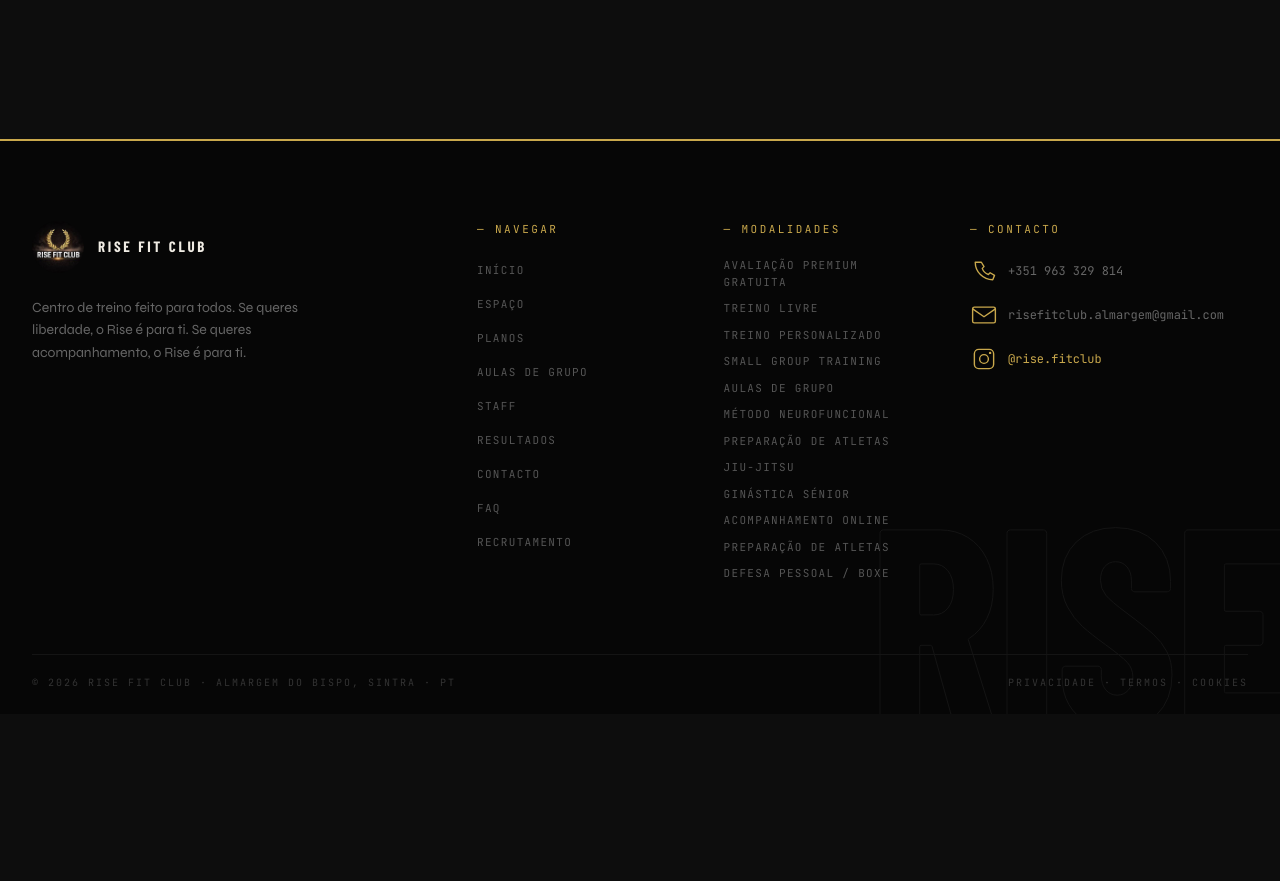
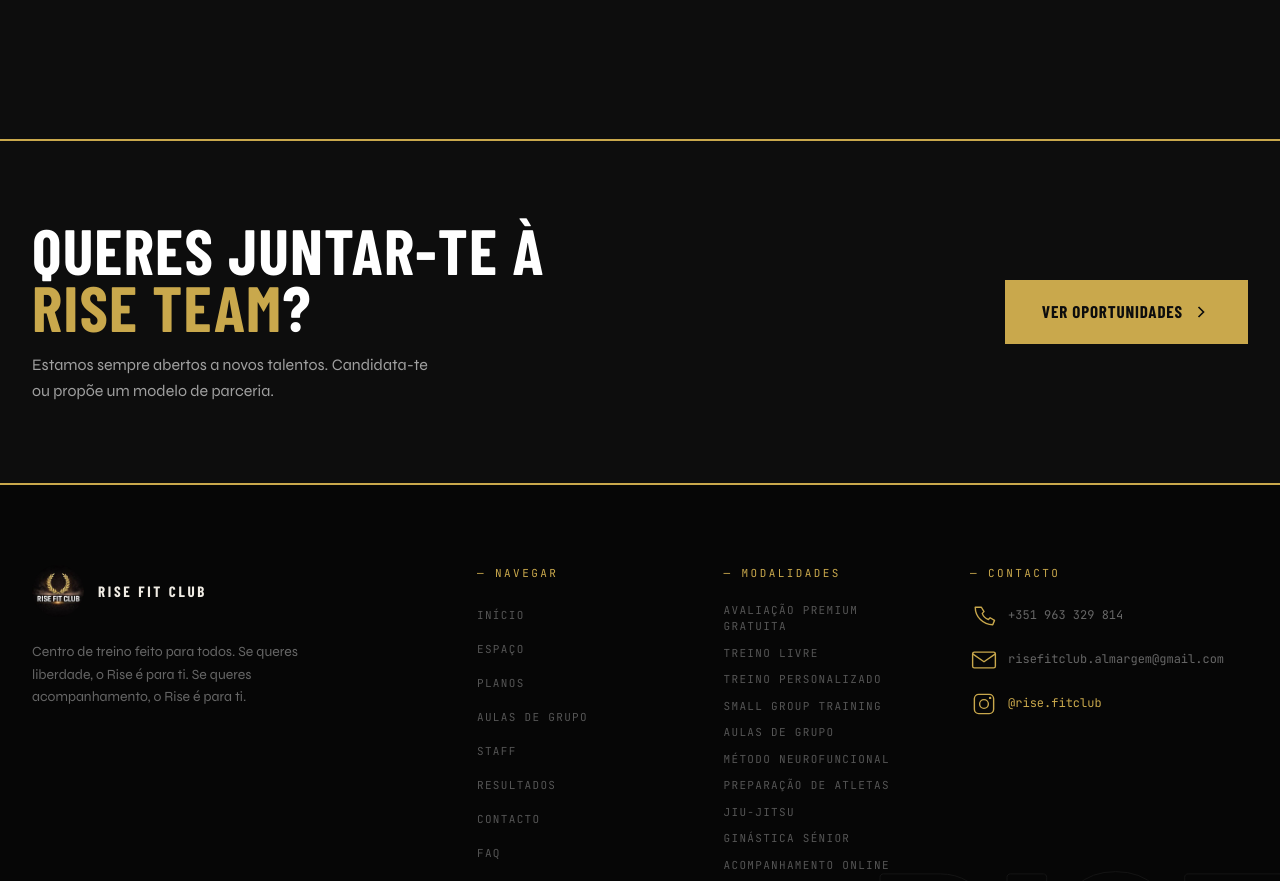
Before and after one commit to FranciscoPontes123/rise-fit-club, a Next.js app: page /staff in a window 1280 px wide. Shown: the part 2380-3261 px from the top of the page. Before the commit the page ends 3094 px from the top, so only its background shows below. Built offline with nearby package versions, Linux system fonts and the light colour scheme; a web font is replaced by a local one.

Commit message:
staff: CTA de recrutamento no fim da página

```diff
--- a/app/staff/page.tsx
+++ b/app/staff/page.tsx
@@ -1,6 +1,8 @@
 import type { Metadata } from 'next';
 import Image from 'next/image';
+import Link from 'next/link';
 import { TRAINERS } from '@/data/trainers';
+import { IconArrow } from '@/components/icons';
 
 export const metadata: Metadata = {
   title: 'Staff — Rise Fit Club',
@@ -84,6 +86,23 @@
           `}</style>
         </div>
       </section>
+
+      {/* Recrutamento CTA */}
+      <section style={{ background: '#0d0d0d', borderTop: '2px solid var(--gold)', padding: '80px 0' }}>
+        <div className="container" style={{ display: 'flex', alignItems: 'center', justifyContent: 'space-between', flexWrap: 'wrap', gap: 32 }}>
+          <div>
+            <h2 style={{ fontSize: 'clamp(36px,5vw,72px)', lineHeight: 0.9 }}>
+              Queres juntar-te à<br /><span className="gold">Rise Team</span>?
+            </h2>
+            <p className="muted" style={{ marginTop: 16, fontSize: 16, maxWidth: 400, lineHeight: 1.6 }}>
+              Estamos sempre abertos a novos talentos. Candidata-te ou propõe um modelo de parceria.
+            </p>
+          </div>
+          <Link href="/recrutamento" className="btn btn-gold" style={{ fontSize: 17, padding: '18px 36px' }}>
+            Ver oportunidades <IconArrow rot={-90} />
+          </Link>
+        </div>
+      </section>
     </div>
   );
 }
```
